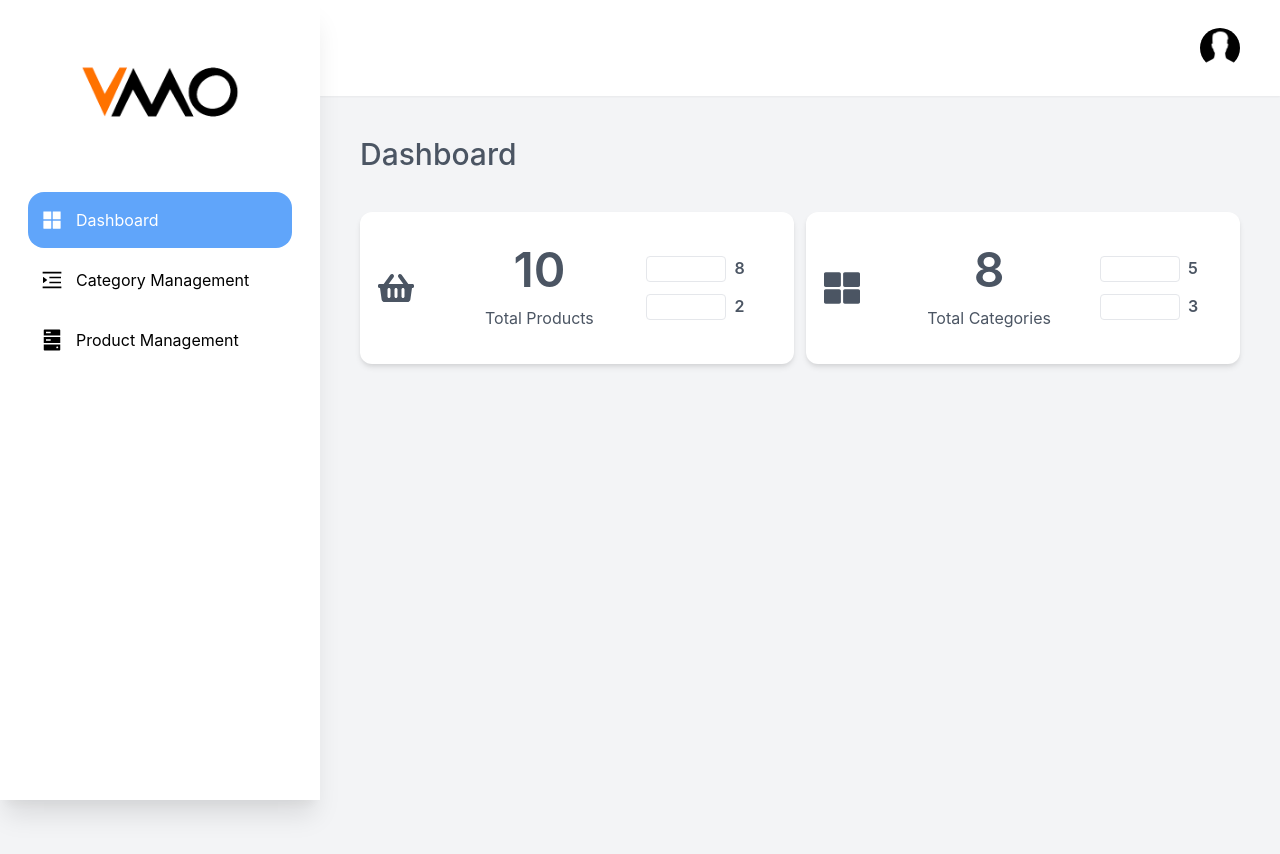
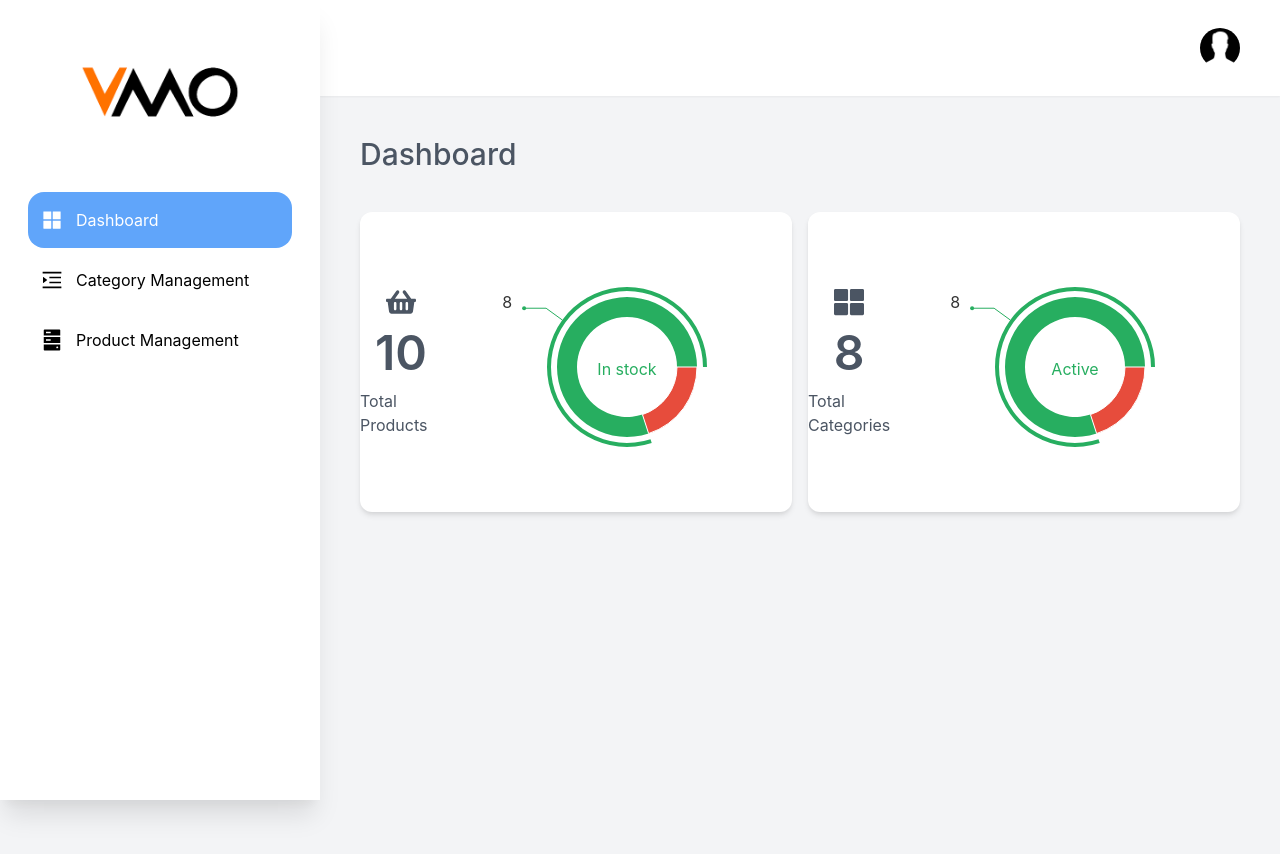
Before and after one commit to locbui95/booke-admin, a React (Create React App) app: page / in a window 1280 px wide. Shown: the top 854 px of the page. Built offline with nearby package versions, Linux system fonts and the light colour scheme.

Commit message:
feature: dashboard-card-component

```diff
--- a/package.json
+++ b/package.json
@@ -23,6 +23,7 @@
         "react-redux": "^7.2.5",
         "react-router-dom": "^5.3.0",
         "react-scripts": "4.0.3",
+        "recharts": "^2.1.4",
         "redux": "^4.1.1",
         "redux-devtools-extension": "^2.13.9",
         "redux-thunk": "^2.3.0",
@@ -59,6 +60,7 @@
         "@commitlint/cli": "^13.1.0",
         "@commitlint/config-conventional": "^13.1.0",
         "@types/react-redux": "^7.1.18",
+        "@types/recharts": "^1.8.20",
         "@types/redux": "^3.6.0",
         "@types/redux-devtools-extension": "^2.13.2",
         "@types/redux-thunk": "^2.1.0",
--- /dev/null
+++ b/src/components/chart/index.tsx
@@ -0,0 +1,169 @@
+import React, { useCallback, useState } from "react";
+import { PieChart, Pie, Sector, Cell } from "recharts";
+
+const COLORS = ["#27ae60", "#e74c3c"];
+
+const RADIAN: number = Math.PI / 180;
+
+interface renderCustomizedLabelProps {
+  cx: number;
+  cy: number;
+  midAngle: number;
+  innerRadius: number;
+  outerRadius: number;
+  percent: number;
+}
+
+const renderCustomizedLabel = ({
+  cx,
+  cy,
+  midAngle,
+  innerRadius,
+  outerRadius,
+  percent
+}: renderCustomizedLabelProps) => {
+  const radius = innerRadius + (outerRadius - innerRadius) * 0.5;
+  const x = cx + radius * Math.cos(-midAngle * RADIAN);
+  const y = cy + radius * Math.sin(-midAngle * RADIAN);
+
+  return (
+    <text
+      x={x}
+      y={y}
+      fill="white"
+      textAnchor={x > cx ? "start" : "end"}
+      dominantBaseline="central"
+    >
+      {" "}
+    </text>
+  );
+};
+
+interface renderActiveShapeProps {
+  cx: number;
+  cy: number;
+  midAngle: number;
+  innerRadius: number;
+  outerRadius: number;
+  startAngle: number;
+  endAngle: number;
+  fill: string;
+  payload: Payload;
+  percent: number;
+  value: number;
+}
+
+interface Payload {
+  name: string;
+  value: number;
+}
+
+const renderActiveShape = (props: renderActiveShapeProps) => {
+  const {
+    cx,
+    cy,
+    midAngle,
+    innerRadius,
+    outerRadius,
+    startAngle,
+    endAngle,
+    fill,
+    payload,
+    percent,
+    value
+  } = props;
+  const sin = Math.sin(-RADIAN * midAngle);
+  const cos = Math.cos(-RADIAN * midAngle);
+  const sx = cx + (outerRadius + 10) * cos;
+  const sy = cy + (outerRadius + 10) * sin;
+  const mx = cx + (outerRadius + 30) * cos;
+  const my = cy + (outerRadius + 30) * sin;
+  const ex = mx + (cos >= 0 ? 1 : -1) * 22;
+  const ey = my;
+  const textAnchor = cos >= 0 ? "start" : "end";
+  return (
+    <g>
+      <text x={cx} y={cy} dy={8} textAnchor="middle" fill={fill}>
+        {payload.name}
+      </text>
+      <Sector
+        cx={cx}
+        cy={cy}
+        innerRadius={innerRadius}
+        outerRadius={outerRadius}
+        startAngle={startAngle}
+        endAngle={endAngle}
+        fill={fill}
+      />
+      <Sector
+        cx={cx}
+        cy={cy}
+        startAngle={startAngle}
+        endAngle={endAngle}
+        innerRadius={outerRadius + 6}
+        outerRadius={outerRadius + 10}
+        fill={fill}
+      />
+      <path
+        d={`M${sx},${sy}L${mx},${my}L${ex},${ey}`}
+        stroke={fill}
+        fill="none"
+      />
+      <circle cx={ex} cy={ey} r={2} fill={fill} stroke="none" />
+      <text
+        x={ex + (cos >= 0 ? 1 : -1) * 12}
+        y={ey}
+        textAnchor={textAnchor}
+        fill="#333"
+      >
+        {payload.value}
+      </text>
+      <text
+        x={ex + (cos >= 0 ? 1 : -1) * 12}
+        y={ey}
+        dy={18}
+        textAnchor={textAnchor}
+        fill="#999"
+      >
+        {" "}
+      </text>
+    </g>
+  );
+};
+
+interface CircleChartProps {
+  data: any[];
+}
+
+export default function CircleChart({ data }: CircleChartProps) {
+  const [activeIndex, setActiveIndex] = useState(0);
+  const onPieEnter = useCallback(
+    (_, index) => {
+      setActiveIndex(index);
+    },
+    [setActiveIndex]
+  );
+
+  return (
+    <PieChart width={350} height={300}>
+      <Pie
+        activeIndex={activeIndex}
+        activeShape={renderActiveShape}
+        data={data}
+        cx={180}
+        cy={150}
+        labelLine={false}
+        label={renderCustomizedLabel}
+        innerRadius={50}
+        outerRadius={70}
+        fill="#1abc9c"
+        dataKey="value"
+        onMouseEnter={onPieEnter}
+      >
+        {data.map((entry, index) => (
+          <Cell key={Math.random()} fill={COLORS[index % COLORS.length]} />
+        ))}
+      </Pie>
+    </PieChart>
+  );
+}
--- a/src/components/dashboard-card/index.tsx
+++ b/src/components/dashboard-card/index.tsx
@@ -4,53 +4,13 @@ interface DashboardCardProps {
   icon: ReactElement;
   count: number;
   title: string;
-  activeTitle?: string;
-  notActiveTitle?: string;
-  activeCount?: number;
-  notActiveCount?: number;
 }
-
-const DashboardCard = ({
-  icon,
-  count,
-  title,
-  activeTitle,
-  notActiveTitle,
-  activeCount,
-  notActiveCount
-}: DashboardCardProps) => (
-  <div className="flex items-center py-8 mb-8 bg-white text-gray-600 shadow-md rounded-xl hover:bg-blue-400 hover:text-white hover:transition hover:delay-100 hover:ease-in-out hover:duration-700 ">
-    <div className="flex items-center justify-center w-1/6 h-full text-4xl">
-      {icon}
-    </div>
-    <div className="flex-grow text-center capitalize mx-7">
-      <h4 className="mb-3 text-5xl font-semibold">{count}</h4>
-      <p>{title}</p>
-    </div>
-    {activeTitle || notActiveTitle ? (
-      <div className="flex-grow flex-col items-center justify-center">
-        <div className="flex my-3">
-          <h4 className="p-1 w-20 text-center border border-[#019707] rounded bg-[#019707] text-xs text-white">
-            {activeTitle}
-          </h4>
-          <span className="ml-2 font-semibold">{activeCount}</span>
-        </div>
-        <div className="flex my-3">
-          <h4 className="p-1 w-20 text-center border border-[#fb0b12] rounded bg-[#fb0b12] text-xs text-white">
-            {notActiveTitle}
-          </h4>
-          <span className="ml-2 font-semibold">{notActiveCount}</span>
-        </div>
-      </div>
-    ) : null}
+const DashboardCard = ({ icon, count, title }: DashboardCardProps) => (
+  <div className="flex flex-col items-center justify-between ">
+    <div className="text-3xl mb-3">{icon}</div>
+    <h4 className="mb-3 text-5xl font-semibold">{count}</h4>
+    <p>{title}</p>
   </div>
 );
 
 export default DashboardCard;
-
-DashboardCard.defaultProps = {
-  activeTitle: "",
-  notActiveTitle: "",
-  activeCount: 0,
-  notActiveCount: 0
-};
--- a/src/modules/dashboard/index.tsx
+++ b/src/modules/dashboard/index.tsx
@@ -1,39 +1,51 @@
+import CircleChart from "components/chart";
 import { FaShoppingBasket, FaThLarge } from "react-icons/fa";
 import DashboardCard from "components/dashboard-card";
 
 export default function DashboardList() {
   const products = 10;
+  const categories = 8;
+
   const productsOnStock = 8;
   const productsOutofStock = 2;
-  const categories = 8;
-  const categoriesActive = 5;
-  const categoriesNotActive = 3;
+
+  const dataProduct = [
+    { name: "In stock", value: productsOnStock },
+    { name: "Out of stock", value: productsOutofStock }
+  ];
+
+  const dataCategory = [
+    { name: "Active", value: productsOnStock },
+    { name: "NoT Active", value: productsOutofStock }
+  ];
 
   return (
     <div>
       <h2 className="mb-10 text-3xl font-medium text-gray-600">Dashboard</h2>
-      <div className="grid grid-cols-2 gap-3">
-        <div>
+      <div className="grid grid-cols-2 gap-4">
+        <div className="flex items-center justify-around mb-8 bg-white text-gray-600 shadow-md rounded-xl ">
+          <div className="flex justify-center items-center">
             <DashboardCard
               icon={<FaShoppingBasket />}
               count={products}
               title="Total Products"
-            activeTitle="On stock"
-            notActiveTitle="Out of stock"
-            activeCount={productsOnStock}
-            notActiveCount={productsOutofStock}
             />
           </div>
+          <div className="flex justify-center items-center ">
+            <CircleChart data={dataProduct} />
+          </div>
+        </div>
+        <div className="flex items-center justify-around mb-8 bg-white text-gray-600 shadow-md rounded-xl  ">
           <div>
             <DashboardCard
               icon={<FaThLarge />}
               count={categories}
               title="Total Categories"
-            activeTitle="Active"
-            notActiveTitle="Not Active"
-            activeCount={categoriesActive}
-            notActiveCount={categoriesNotActive}
             />
+          </div>
+          <div>
+            <CircleChart data={dataCategory} />
+          </div>
         </div>
       </div>
     </div>
```
Also changed, not shown: 1 other file (tests, documents, lock files or other folders). Lines whose indentation alone changed are shown as unchanged.
